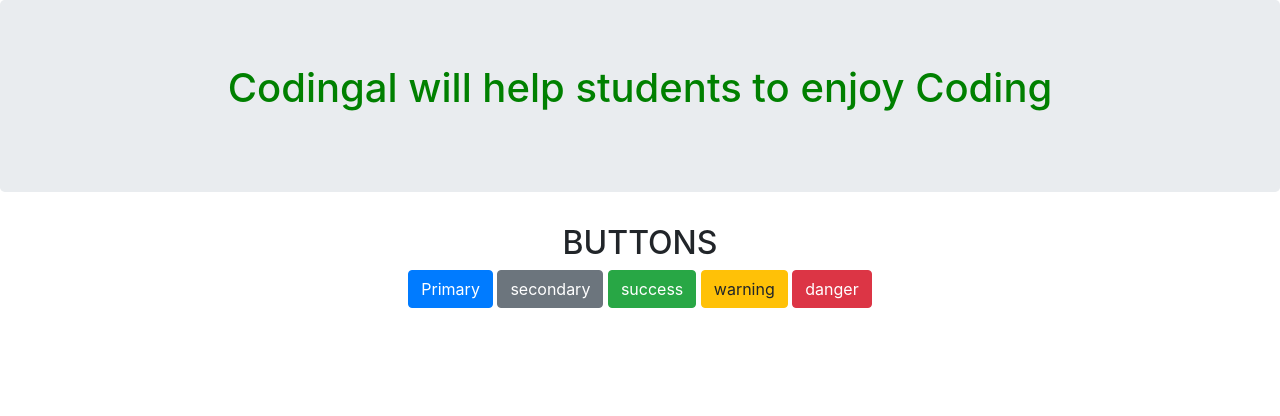
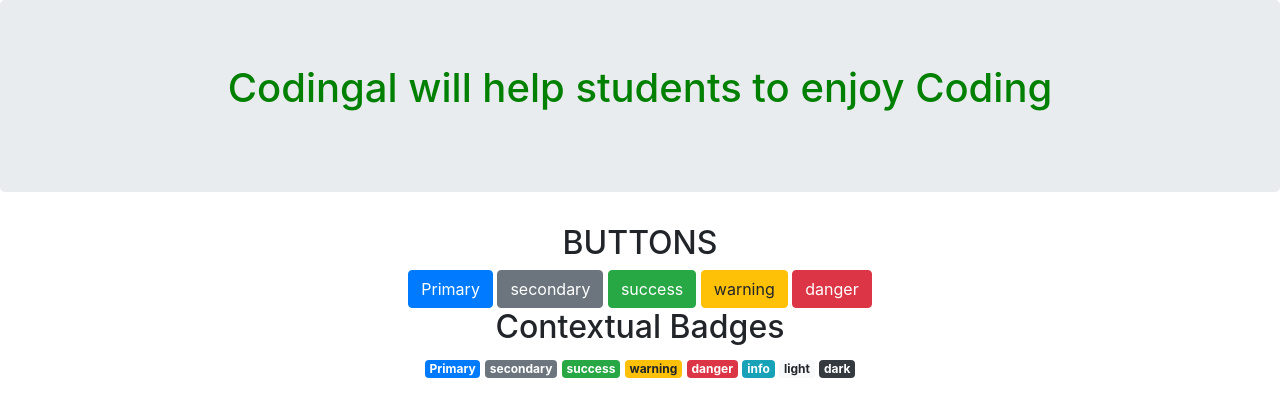
Before and after one commit to Ama-design955/Web-Development, a plain HTML site: page Buttons and Jumbotron/index.html in a window 1280 px wide. Drawn offline with nearby package versions, Linux system fonts and the light colour scheme.

Commit message:
Add files via upload

```diff
--- a/Buttons and Jumbotron/index.html
+++ b/Buttons and Jumbotron/index.html
@@ -28,5 +28,17 @@
         <button type="button" class="btn btn-success">success</button>
         <button type="button" class="btn btn-warning">warning</button>
         <button type="button" class="btn btn-danger">danger</button>
+    </div>
+    <div class="container">
+        <h2>Contextual Badges</h2>
+        <span class="badge badge-primary">Primary</span>
+        <span class="badge badge-secondary">secondary</span>
+        <span class="badge badge-success">success</span>
+        <span class="badge badge-warning">warning</span>
+        <span class="badge badge-danger">danger</span>
+        <span class="badge badge-info">info</span>
+        <span class="badge badge-light">light</span>
+        <span class="badge badge-dark">dark</span>
+    </div>
     </body>
 </html>
```
